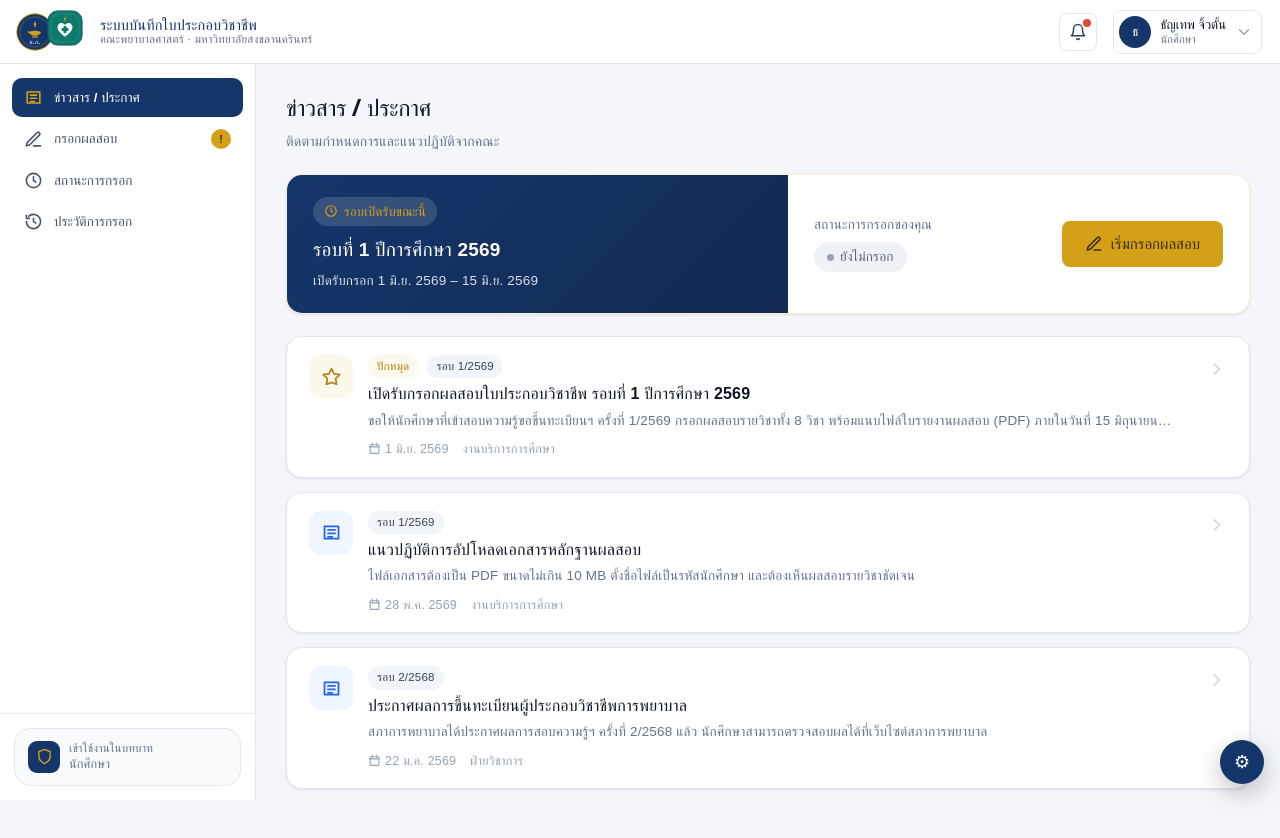
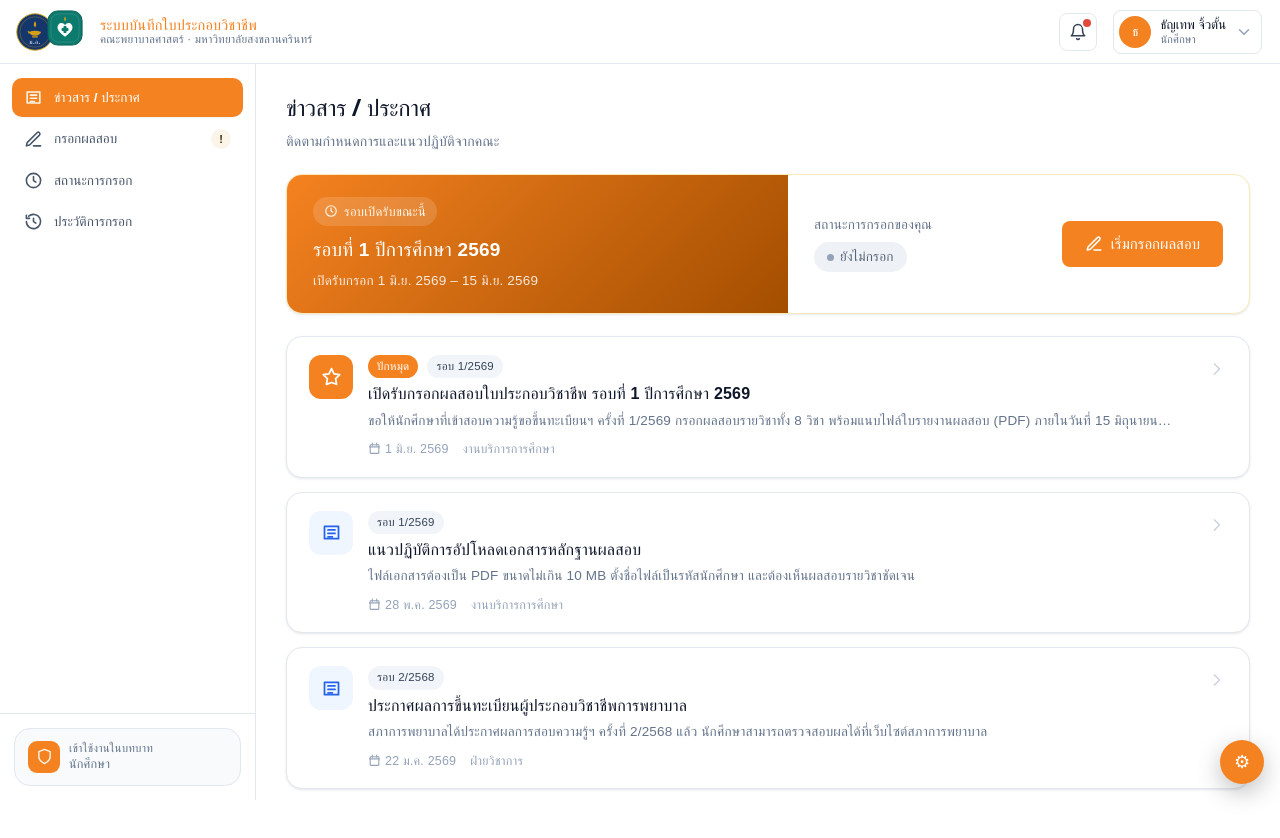
Before and after one commit to Mangkorn999/Projectend, a React (Vite) app in the folder frontend/: page / in a window 1280 px wide. Both pictures are taken after a click on the button "เข้าสู่ระบบด้วย PSU One Passport". Shown: the top 838 px of the page. Built offline with nearby package versions, Linux system fonts and the light colour scheme; a web font is replaced by a local one.

Commit message:
change-color-some background

```diff
--- a/frontend/src/design/app.jsx
+++ b/frontend/src/design/app.jsx
@@ -15,7 +15,7 @@ import { AdminDashboard, AdminUsers, AdminAudit, AdminArchive, AdminSettings } f
 const TWEAK_DEFAULTS = {
   examFormStyle: 'toggle',
   dashboardStyle: 'kpi',
-  accent: '#d4a017',
+  accent: '#faf5e8',
   autosave: true,
   density: 'regular',
 };
--- a/frontend/src/design/executive.jsx
+++ b/frontend/src/design/executive.jsx
@@ -79,7 +79,7 @@ export function ExecutiveDashboard({ go }) {
           <h3 style={{ margin:'0 0 4px', fontSize:16, fontWeight:800 }}>อัตราสอบผ่านแยกตามครั้งที่สอบ</h3>
           <p style={{ margin:'0 0 14px', color:'var(--ink-500)', fontSize:13 }}>ปีการศึกษา {year} · ร้อยละผู้สอบผ่านในแต่ละครั้งที่เข้าสอบ</p>
           <ColumnChart height={170} fmt={v=>v+'%'} data={yr.attempts.map((a,i)=>({ label:a.label, value:a.rate,
-            color:i===0?'var(--navy-600)':i===1?'var(--gold-500)':'var(--ink-400)' }))} />
+            color:i===0?'var(--navy-600)':i===1?'#8b5e34':'var(--ink-400)' }))} />
           <div style={{ display:'flex', gap:10, marginTop:14 }}>
             {yr.attempts.map((a,i)=>(
               <div key={i} style={{ flex:1, padding:'10px 12px', background:'var(--ink-50)', borderRadius:10, textAlign:'center' }}>
@@ -125,7 +125,7 @@ export function ExecutiveDashboard({ go }) {
         <div className="grid g-2" style={{ gap:'14px 30px' }}>
           {st.perSubject.map(s=>(
             <BarRow key={s.id} label={s.name} value={s.rate} right={s.rate+'%'}
-              color={s.rate>=80?'var(--pass)':s.rate>=60?'var(--gold-500)':'var(--fail)'}
+              color={s.rate>=80?'var(--pass)':s.rate>=60?'#c9971f':'var(--fail)'}
               sub={`ผ่าน ${s.pass} · ไม่ผ่าน ${s.fail} จาก ${s.pass+s.fail} คน`} />
           ))}
         </div>
--- a/frontend/src/design/officer-manage.jsx
+++ b/frontend/src/design/officer-manage.jsx
@@ -27,7 +27,7 @@ export function ManageRounds({ toast }) {
               <div style={{ display:'flex', justifyContent:'space-between' }}><span style={{ color:'var(--ink-500)' }}>เปิดรับ</span><b>{r.open}</b></div>
               <div style={{ display:'flex', justifyContent:'space-between' }}><span style={{ color:'var(--ink-500)' }}>ปิดรับ</span><b>{r.close}</b></div>
             </div>
-            {r.status==='OPEN' && <div style={{ marginTop:14 }}><div className="pbar"><i style={{ width:'62%', background:'var(--gold-500)' }}></i></div>
+            {r.status==='OPEN' && <div style={{ marginTop:14 }}><div className="pbar"><i style={{ width:'62%', background:'#8b5e34' }}></i></div>
               <div style={{ fontSize:11.5, color:'var(--ink-500)', marginTop:6 }}>กรอกแล้ว 62% · เหลือ 4 วัน</div></div>}
           </div>
         ))}
--- a/frontend/src/design/officer.jsx
+++ b/frontend/src/design/officer.jsx
@@ -71,7 +71,7 @@ function DashKPI({ st, segs }) {
         <div style={{ display:'flex', flexDirection:'column', gap:15 }}>
           {st.perSubject.map(s=>(
             <BarRow key={s.id} label={s.name} value={s.rate} right={s.rate+'%'}
-              color={s.rate>=80?'var(--pass)':s.rate>=60?'var(--gold-500)':'var(--fail)'}
+              color={s.rate>=80?'var(--pass)':s.rate>=60?'#c9971f':'var(--fail)'}
               sub={`ผ่าน ${s.pass} · ไม่ผ่าน ${s.fail}`} />
           ))}
         </div>
@@ -98,7 +98,7 @@ function DashCharts({ st, segs }) {
       <div className="card card-pad">
         <h3 style={{ margin:'0 0 16px', fontSize:16, fontWeight:800 }}>อัตราการสอบผ่านรายวิชา</h3>
         <ColumnChart height={180} fmt={v=>v+'%'} data={st.perSubject.map(s=>({ label:s.code, value:s.rate,
-          color:s.rate>=80?'var(--pass)':s.rate>=60?'var(--gold-500)':'var(--fail)' }))} />
+          color:s.rate>=80?'var(--pass)':s.rate>=60?'#c9971f':'var(--fail)' }))} />
         <div style={{ display:'grid', gridTemplateColumns:'repeat(4,1fr)', gap:8, marginTop:16 }} className="subj-legend">
           {st.perSubject.map(s=>(
             <div key={s.id} style={{ fontSize:11.5, color:'var(--ink-500)' }}><b className="mono" style={{ color:'var(--ink-700)' }}>{s.code}</b> {s.name}</div>
--- a/frontend/src/design/student.jsx
+++ b/frontend/src/design/student.jsx
@@ -41,12 +41,12 @@ export function StudentNews({ go }) {
             onMouseLeave={e=>e.currentTarget.style.boxShadow='var(--sh-sm)'}>
             <div style={{ display:'flex', alignItems:'flex-start', gap:15 }}>
               <div style={{ width:44, height:44, borderRadius:12, flex:'none', display:'flex', alignItems:'center', justifyContent:'center',
-                background: n.pinned?'var(--gold-50)':'var(--blue-50)', color: n.pinned?'var(--gold-600)':'var(--blue-600)' }}>
+                background: n.pinned?'var(--navy-700)':'var(--blue-50)', color: n.pinned?'#fff':'var(--blue-600)' }}>
                 <Icon name={n.pinned?'star':'news'} size={21} />
               </div>
               <div style={{ flex:1, minWidth:0 }}>
                 <div style={{ display:'flex', alignItems:'center', gap:9, marginBottom:5, flexWrap:'wrap' }}>
-                  {n.pinned && <span className="chip" style={{ background:'var(--gold-50)', color:'var(--gold-600)', fontWeight:700, fontSize:11.5, padding:'3px 9px' }}>ปักหมุด</span>}
+                  {n.pinned && <span className="chip" style={{ background:'var(--navy-700)', color:'#fff', fontWeight:700, fontSize:11.5, padding:'3px 9px' }}>ปักหมุด</span>}
                   <span className="chip" style={{ fontSize:11.5, padding:'3px 9px' }}>{n.round}</span>
                 </div>
                 <div style={{ fontSize:16, fontWeight:700, color:'var(--ink-900)', lineHeight:1.35 }}>{n.title}</div>
--- a/frontend/src/design/styles.css
+++ b/frontend/src/design/styles.css
@@ -7,20 +7,20 @@
 @import url('https://cdn.jsdelivr.net/gh/lazywasabi/thai-web-fonts@7/fonts/LINESeedSansTH/LINESeedSansTH.css');
 
 :root {
-  /* ---- Brand: PSU navy + academic gold ---- */
-  --navy-900: #0c1f3d;
-  --navy-800: #122a52;
-  --navy-700: #15366b;   /* primary */
-  --navy-600: #1c4485;
-  --navy-500: #2456a3;
+  /* ---- Brand: PSU orange + academic gold ---- */
+  --navy-900: #7a3d02;
+  --navy-800: #a34e00;
+  --navy-700: #f58220;   /* primary */
+  --navy-600: #f7962f;
+  --navy-500: #f9ab52;
   --blue-600: #2563eb;   /* interactive / link */
   --blue-500: #3b82f6;
   --blue-100: #dbeafe;
   --blue-50:  #eff6ff;
-  --gold-600: #b88508;
-  --gold-500: #d4a017;   /* accent */
-  --gold-100: #fbf0d2;
-  --gold-50:  #fdf8ec;
+  --gold-600: #fbfbfb;   /* icon/text inside (white) */
+  --gold-500: #faf5e8;   /* accent (cream, near-white) */
+  --gold-100: #fbe9b8;
+  --gold-50:  #f0c05a;   /* frame/background (gold) */
 
   /* ---- Neutrals ---- */
   --ink-900: #0f172a;
@@ -33,7 +33,7 @@
   --ink-100: #f1f5f9;
   --ink-50:  #f8fafc;
   --white: #ffffff;
-  --canvas: #f4f6fb;
+  --canvas: #ffffff;
 
   /* ---- Status ---- */
   --status-draft-bg:#eef1f6; --status-draft-fg:#5a6678; --status-draft-dot:#94a3b8;
@@ -86,8 +86,8 @@ a { color: var(--blue-600); text-decoration: none; }
 .btn svg { width:18px; height:18px; }
 .btn-primary { background: var(--navy-700); color:#fff; box-shadow: var(--sh-xs); }
 .btn-primary:hover { background: var(--navy-600); }
-.btn-gold { background: var(--gold-500); color:#3a2c05; }
-.btn-gold:hover { background: var(--gold-600); color:#fff; }
+.btn-gold { background: var(--navy-700); color:#fff; }
+.btn-gold:hover { background: var(--navy-600); color:#fff; }
 .btn-ghost { background:#fff; color: var(--ink-700); border-color: var(--ink-200); }
 .btn-ghost:hover { background: var(--ink-50); border-color: var(--ink-300); }
 .btn-subtle { background: var(--ink-100); color: var(--ink-700); }
```
Also changed, not shown: 1 other file (tests, documents, lock files or other folders).
